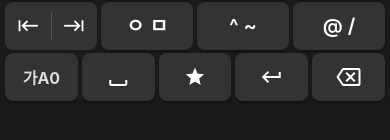
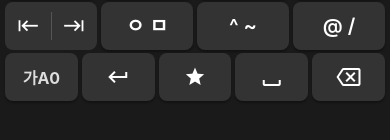
Before and after one commit to DragonCastle7512/hanul-keyboard, a React Native app: screen / in a window 390 px wide. Shown: the part 680-820 px from the top of the page. Built offline with nearby package versions, Linux system fonts and the light colour scheme.

Commit message:
fix: 키 위치 조정
- space와 enter 키 위치 변경

```diff
--- a/src/components/HanulKeyboard.tsx
+++ b/src/components/HanulKeyboard.tsx
@@ -102,7 +102,7 @@ const HanulKeyboard = React.memo(({ onPress, mode, onModeChange, onOpenSettings,
       >
         <Text style={[styles.specialButtonText, { color: colors.specialButtonText }]}>가A0</Text>
       </TouchableOpacity>
-      {renderButton(<MaterialCommunityIcons name="keyboard-space" size={24} color={colors.buttonText} />, 'Space', 1)}
+      {renderButton(<MaterialCommunityIcons name="keyboard-return" size={24} color={colors.buttonText} />, 'Enter', 1)}
 
       <TouchableOpacity
         style={[styles.button, { flex: 1, backgroundColor: colors.buttonBackground }]}
@@ -125,7 +125,7 @@ const HanulKeyboard = React.memo(({ onPress, mode, onModeChange, onOpenSettings,
         </View>
       </TouchableOpacity>
 
-      {renderButton(<MaterialCommunityIcons name="keyboard-return" size={24} color={colors.buttonText} />, 'Enter', 1)}
+      {renderButton(<MaterialCommunityIcons name="keyboard-space" size={24} color={colors.buttonText} />, 'Space', 1)}
       {renderButton(<MaterialCommunityIcons name="backspace-outline" size={24} color={colors.buttonText} />, 'Backspace', 1)}
     </View>
   );
@@ -171,9 +171,9 @@ const HanulKeyboard = React.memo(({ onPress, mode, onModeChange, onOpenSettings,
         >
           <Text style={[styles.specialButtonText, { color: colors.specialButtonText }]}>가A0</Text>
         </TouchableOpacity>
+        {renderButton(<MaterialCommunityIcons name="keyboard-return" size={24} color={colors.buttonText} />, 'Enter', 1)}
+        {renderButton(<MaterialCommunityIcons name="star" size={22} color={colors.buttonText} />, '★', 1)}
         {renderButton(<MaterialCommunityIcons name="keyboard-space" size={24} color={colors.buttonText} />, 'Space', 1)}
-        {renderButton(<MaterialCommunityIcons name="star" size={22} color={colors.buttonText} />, '★', 1)}
-        {renderButton(<MaterialCommunityIcons name="keyboard-return" size={24} color={colors.buttonText} />, 'Enter', 1)}
         {renderButton(<MaterialCommunityIcons name="backspace-outline" size={24} color={colors.buttonText} />, 'Backspace', 1)}
       </View>
     </>
```
